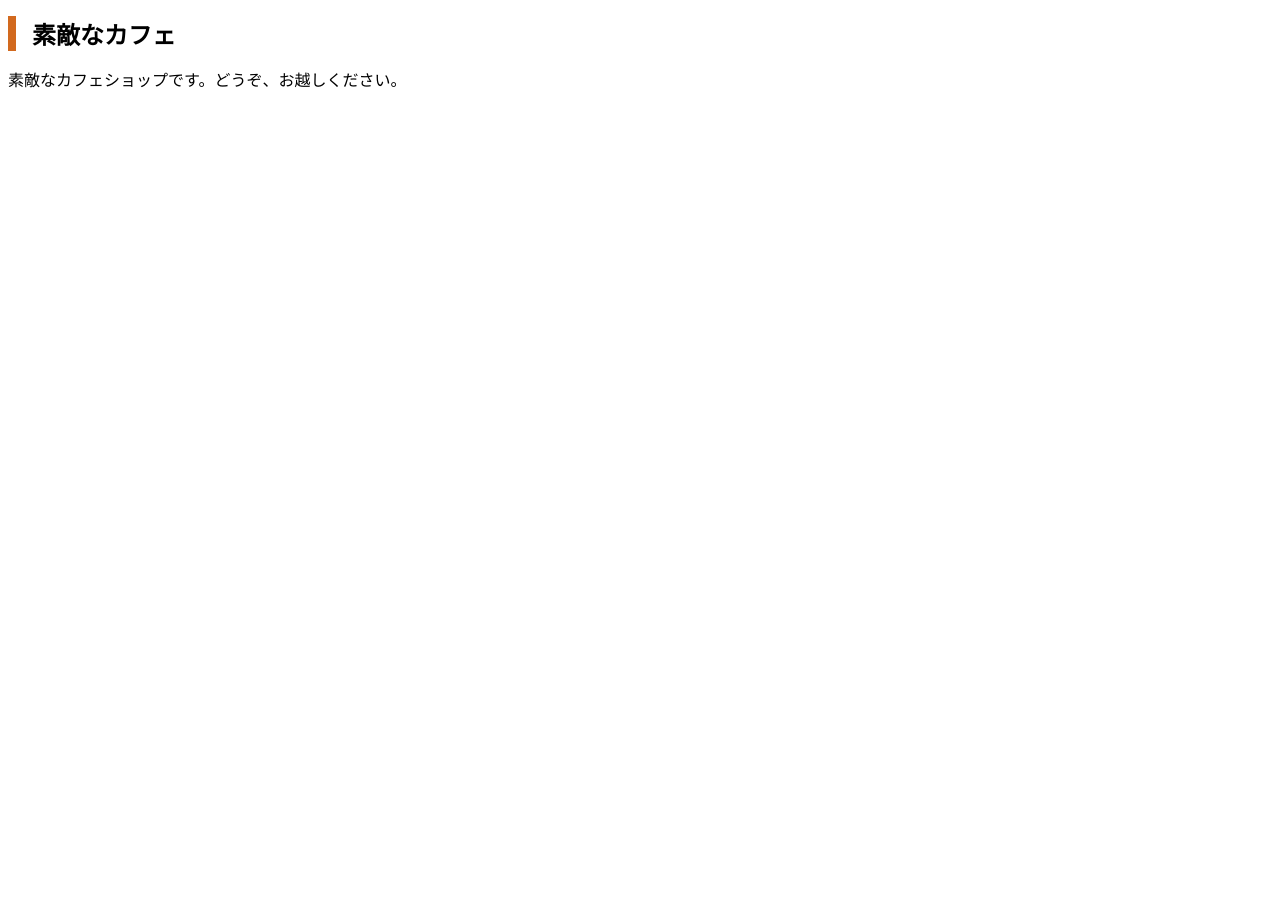
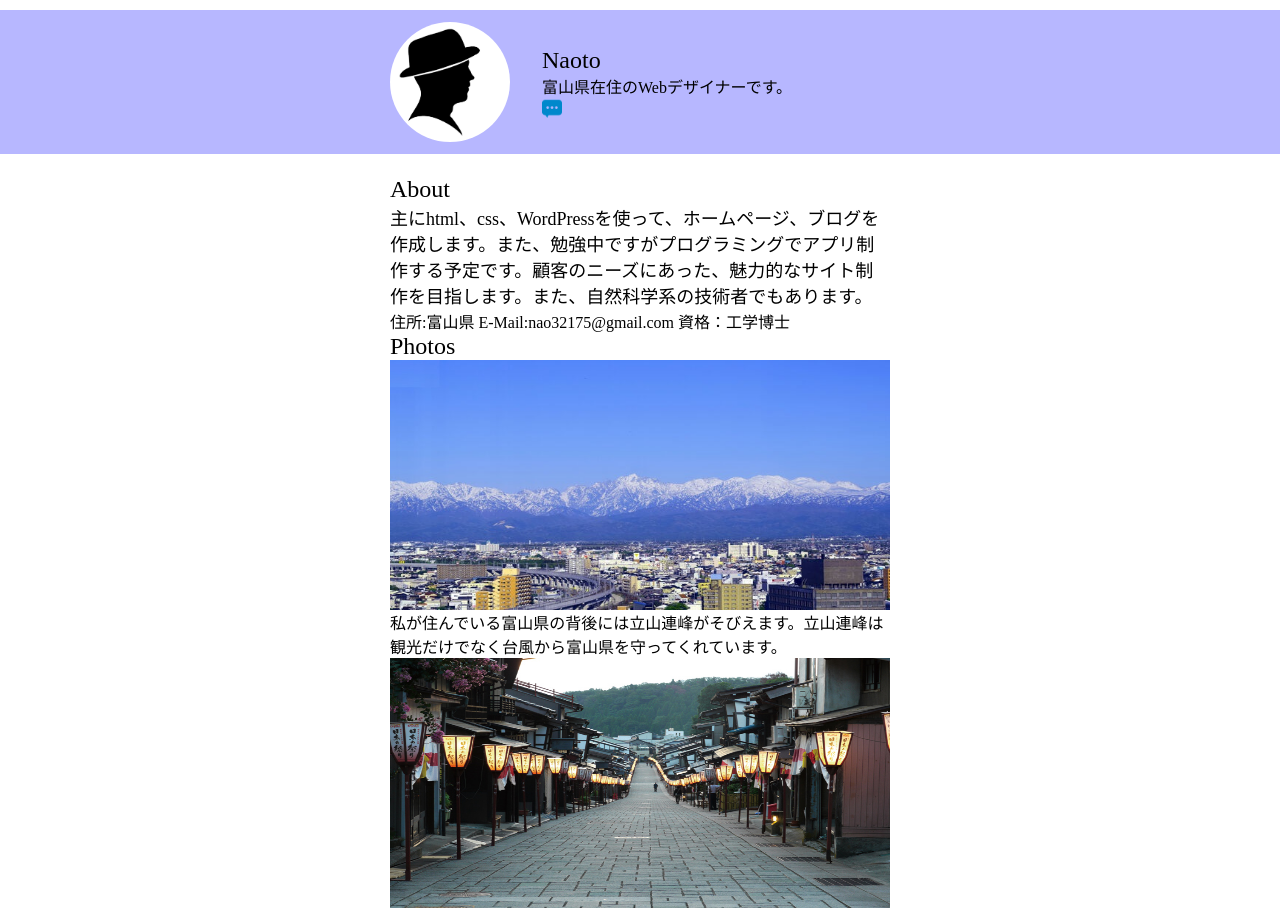
Before and after one commit to nao1234/nao1234.github.io, a plain HTML site: page index.html in a window 1280 px wide. Shown: the top 911 px of the page. Before the commit the page ends 800 px from the top, so only its background shows below. Drawn offline with Linux system fonts and the light colour scheme.

Commit message:
Add files via upload

```diff
--- /dev/null
+++ b/css/style.css
@@ -0,0 +1,69 @@
+
+body {
+  margin: 0;
+}
+
+img {
+  vertical-align: bottom;
+}
+
+h1,h2, p {
+  margin: 0;
+}
+
+ header {
+   background: rgba(0, 0, 255, 0.281);
+}
+
+ header .container {
+   width: 500px;
+   margin: 10px auto;
+   padding: 12px 0;
+   display: flex;
+   align-items: center;
+}
+
+ header .container div + div {
+  margin-left: 32px;
+}
+
+header h1 {
+  font-weight: normal;
+  font-size: 24px;
+}
+
+header ul {
+  list-style: none;
+  margin: 0;
+  padding: 0;
+  display: flex;
+}
+
+header ul li + li {
+  margin-left: 8px;
+}
+
+header .icon {
+  border-radius: 50%;
+}
+
+main .container {
+  width: 500px;
+  margin: 10px auto;
+  padding: 12px 0;
+  display: flex;
+  align-items: center;
+  }
+
+  main h1 {
+  font-size: 24px;
+  font-weight: normal;
+  text-align: left;
+  padding-top: 15px 0;
+}
+
+main h2 {
+  font-size: 18px;
+  font-weight: normal;
+  padding: 1px 0;
+}
--- a/index.html
+++ b/index.html
@@ -4,11 +4,70 @@
   <meta charset="UTF-8">
   <meta http-equiv="X-UA-Compatible" content="IE=edge">
   <meta name="viewport" content="width=device-width, initial-scale=1.0">
-  <title>素敵なカフェ</title>
-  <link rel="stylesheet" href="css/styles.css">
+  <title>Yoshi Masato Blog</title>
+  <link rel="icon" href="img/favicon.png">
+  <link rel="stylesheet" href="css/style.css">
 </head>
 <body>
-  <h1>素敵なカフェ</h1>
-  <p>素敵なカフェショップです。どうぞ、お越しください。</p>
+  <header>
+    <div class="container">
+      <div>
+        <img
+        src="img/taro.png" alt="太郎のアイコン"
+        width="120"
+        height="120"
+        class="icon">
+      </div>
+      <div>
+        <h1>Naoto</h1>
+        <p>富山県在住のWebデザイナーです。</p>
+      <ul>
+      <li>
+         <a href="https://ameblo.jp/nao32175/" target="_blank">
+         <img
+         src="img/blog.png"
+         alt="ブログアイコン"
+         width="20"
+         height="20">
+       </a>
+       </li>
+       </ul>
+       </div>
+       </div>
+   </header>
+   <main>
+     <div class="container">
+       <section>
+         <h1>About</h1>
+         <h2>主にhtml、css、WordPressを使って、ホームページ、ブログを作成します。また、勉強中ですがプログラミングでアプリ制作する予定です。顧客のニーズにあった、魅力的なサイト制作を目指します。また、自然科学系の技術者でもあります。</h2>
+         <p>住所:富山県 E-Mail:nao32175@gmail.com 資格：工学博士</p>
+         <h1>Photos</h1>
+         <img
+           src="img/tateyama.png"
+           alt="デザイン"
+           width="500"
+           height="250">
+        <p>私が住んでいる富山県の背後には立山連峰がそびえます。立山連峰は観光だけでなく台風から富山県を守ってくれています。</p>
+        <img
+           src="img/yatuo.png"
+           alt="デザイン"
+           width="500"
+           height="250">
+        <p>毎年９月１日から３日間、八尾のおわら祭りが開催されます。坂の町、八尾の街並みは風情があります。</p>
+           <img
+           src="img/gokayama.png"
+           alt="デザイン"
+           width="500"
+           height="250">
+           <p>南砺市五箇山では合掌集落が点在しています。若葉が萌える５月頃は集落と合致しています。</p>
+           <img
+           src="img/uodu.png"
+           alt="デザイン"
+           width="500"
+           height="250">
+           <p>魚津市では春先に蜃気楼が発生します。運がよくないと見ることはできません。</p>
+        </section>
+     </div>
+   </main>
 </body>
 </html>
```
Also changed, not shown: img/blog.png (added), img/favicon.png (added), img/photos.png (added), img/taro.png (added), img/tateyama.png (added), img/uodu.png (added), img/work2.png (added), img/work3.png (added), img/yatuo.png (added), img/新しいフォルダー/2work1.png (added), img/新しいフォルダー/taro.png (added), img/新しいフォルダー/work1.png (added), 3 other files.
